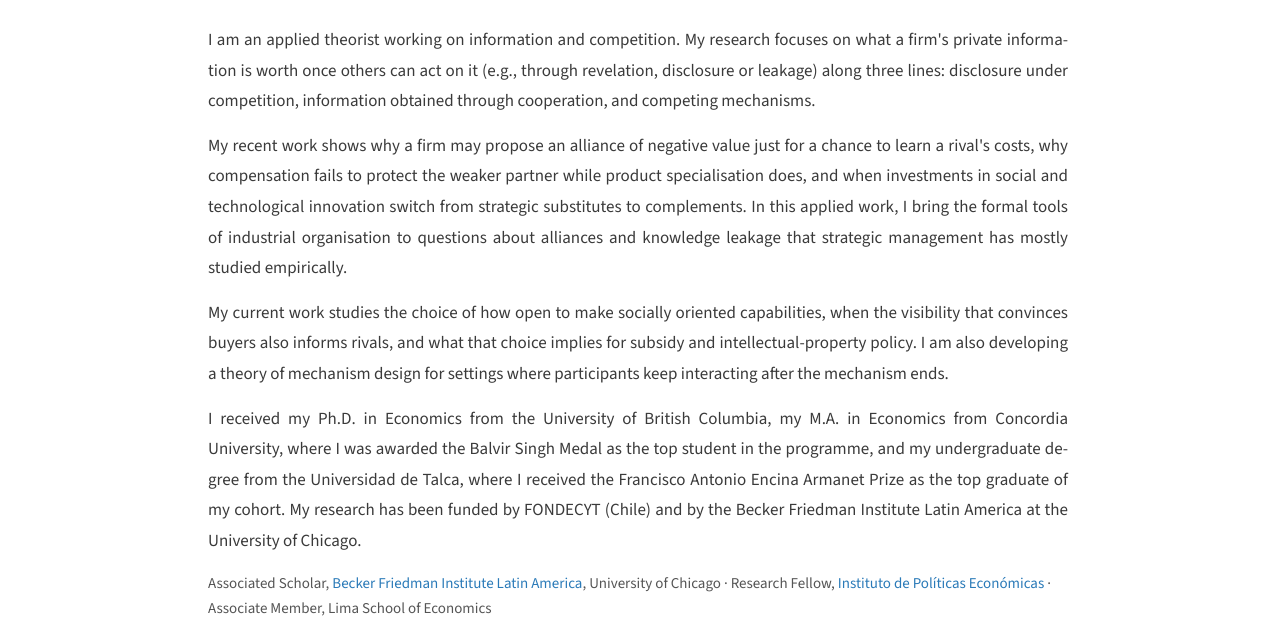
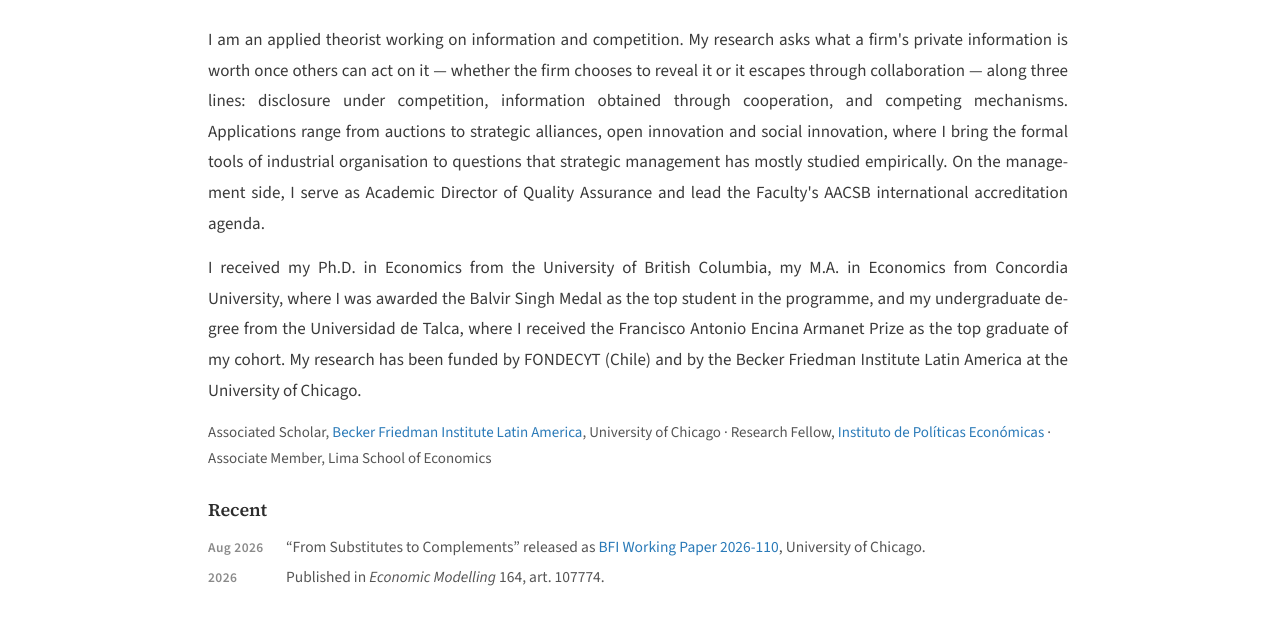
Before and after one commit to ctroncoso-valverde/ctroncoso-valverde.github.io, a plain HTML site: page index.html in a window 1280 px wide. Shown: the part 298-923 px from the top of the page. Drawn offline with Linux system fonts and the light colour scheme.

Commit message:
Shorten home bio to one paragraph
Co-Authored-By: Claude Opus 5.5 <noreply@anthropic.com>

```diff
--- a/index.html
+++ b/index.html
@@ -32,14 +32,7 @@
  <div><h1>Cristián Troncoso-Valverde</h1>
  <p class="t">Associate Professor of Economics<br>Faculty of Economics &amp; Business, Universidad Andrés Bello</p>
  <p class="cvl"><a href="files/cv-en.pdf">Curriculum Vitae</a><a href="files/cv-es.pdf">Currículum (español)</a></p></div></div>
-<p class="bio">I am an applied theorist working on information and competition. My research focuses on what a firm's private information is
- worth once others can act on it (e.g., through revelation, disclosure or leakage) along three lines: disclosure under competition,
- information obtained through cooperation, and competing mechanisms.</p>
- <p class="bio"> My recent work shows why a firm may propose an alliance of negative value just for a chance to learn a rival's costs,
-  why compensation fails to protect the weaker partner while product specialisation does, and when investments in social and technological
-  innovation switch from strategic substitutes to complements. In this applied work, I bring the formal tools of industrial organisation
-  to questions about alliances and knowledge leakage that strategic management has mostly studied empirically.</p>
-<p class="bio">My current work studies the choice of how open to make socially oriented capabilities, when the visibility that convinces buyers also informs rivals, and what that choice implies for subsidy and intellectual-property policy. I am also developing a theory of mechanism design for settings where participants keep interacting after the mechanism ends.</p>
+<p class="bio">I am an applied theorist working on information and competition. My research asks what a firm's private information is worth once others can act on it — whether the firm chooses to reveal it or it escapes through collaboration — along three lines: disclosure under competition, information obtained through cooperation, and competing mechanisms. Applications range from auctions to strategic alliances, open innovation and social innovation, where I bring the formal tools of industrial organisation to questions that strategic management has mostly studied empirically. On the management side, I serve as Academic Director of Quality Assurance and lead the Faculty's AACSB international accreditation agenda.</p>
 <p class="bio">I received my Ph.D. in Economics from the University of British Columbia, my M.A. in Economics from Concordia University, where I was awarded the Balvir Singh Medal as the top student in the programme, and my undergraduate degree from the Universidad de Talca, where I received the Francisco Antonio Encina Armanet Prize as the top graduate of my cohort. My research has been funded by FONDECYT (Chile) and by the Becker Friedman Institute Latin America at the University of Chicago.</p>
 <p class="aff">Associated Scholar, <a href="https://bfi.uchicago.edu/centers-programs/becker-friedman-institute-latin-america/">Becker Friedman Institute Latin America</a>, University of Chicago · Research Fellow, <a href="https://ipe.unab.cl/">Instituto de Políticas Económicas</a> · Associate Member, Lima School of Economics</p>
 <div class="recent"><h4>Recent</h4>
```
